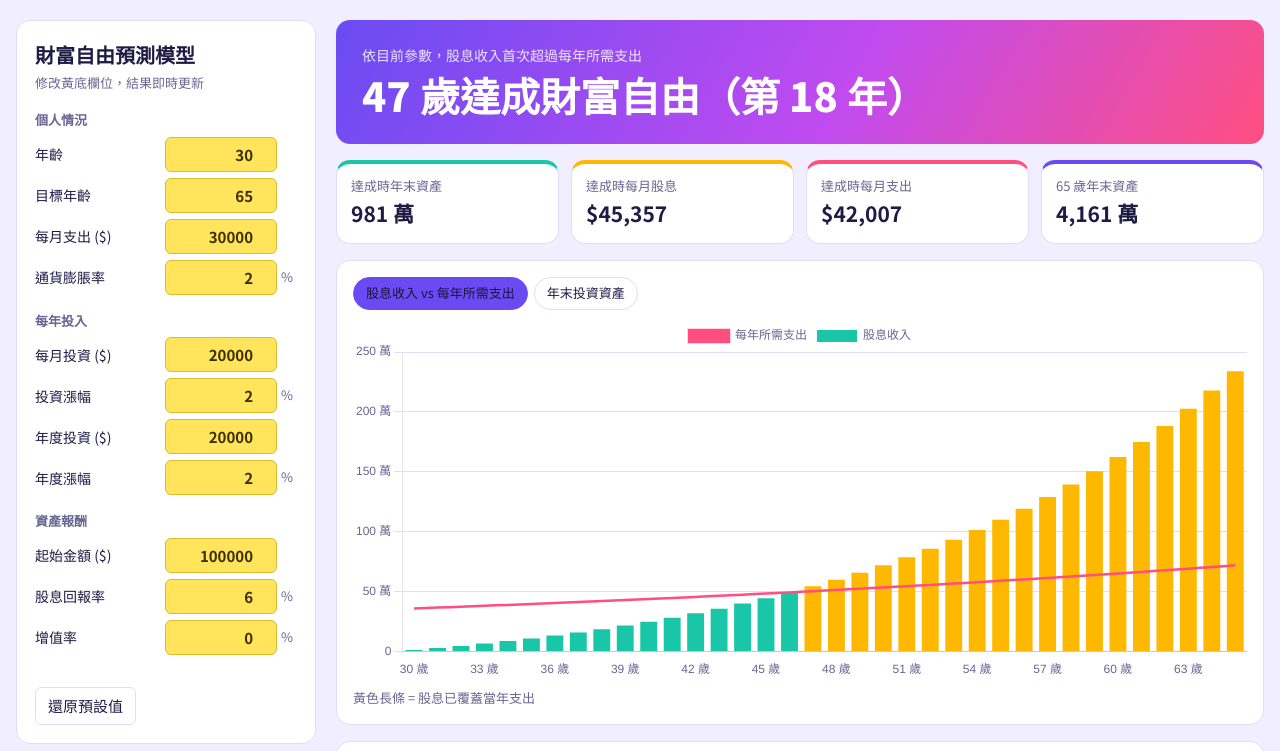
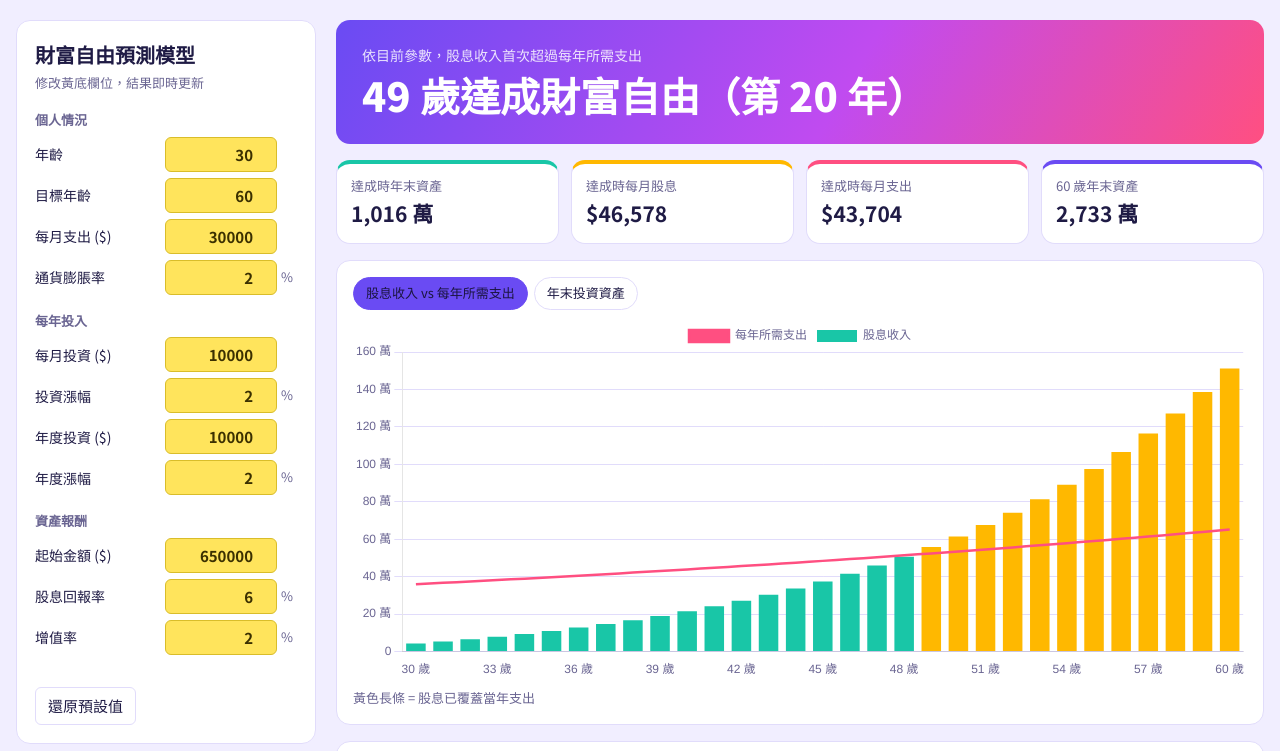
Before and after one commit to daren0928564018-cmd/alanlee.ccc, a plain HTML site: page index.html in a window 1280 px wide. Shown: the top 751 px of the page. Drawn offline with nearby package versions, Linux system fonts and the light colour scheme.

Commit message:
Add files via upload

```diff
--- a/index.html
+++ b/index.html
@@ -17,7 +17,7 @@ body{margin:0;background:var(--bg);color:var(--ink);font:400 15px/1.6 "Noto Sans
 .wrap{max-width:1280px;margin:0 auto;padding:20px 16px 48px;display:grid;gap:20px;grid-template-columns:300px minmax(0,1fr);align-items:start}
 @media (max-width:860px){.wrap{grid-template-columns:1fr}}
 aside{background:var(--panel);border:1px solid var(--line);border-radius:14px;padding:18px;position:sticky;top:12px}
-@media (max-width:860px){aside{position:static}}
+@media (max-width:860px){aside{position:static;border-radius:0;border-width:0 0 1px 0;padding:16px}.wrap{padding:0 0 32px;gap:14px}main{padding:0 12px}.f input{width:130px}}
 h1{font-size:20px;font-weight:900;margin:0 0 2px}
 .sub{color:var(--mute);font-size:13px;margin:0 0 14px}
 h2{font-size:13px;font-weight:700;color:var(--mute);margin:16px 0 6px}
@@ -88,7 +88,7 @@ td.pos{color:var(--green);font-weight:700}
 </main>
 </div>
 <script>
-const DEF={age:30,target:65,spend:30000,infl:2,mInv:20000,mG:2,yInv:20000,yG:2,start:100000,yld:6,apr:0};
+const DEF={age:30,target:60,spend:30000,infl:2,mInv:10000,mG:2,yInv:10000,yG:2,start:650000,yld:6,apr:2};
 const FIELDS=[
  ['f1',[['age','年齡',''],['target','目標年齡',''],['spend','每月支出 ($)',''],['infl','通貨膨脹率','%']]],
  ['f2',[['mInv','每月投資 ($)',''],['mG','投資漲幅','%'],['yInv','年度投資 ($)',''],['yG','年度漲幅','%']]],
```
